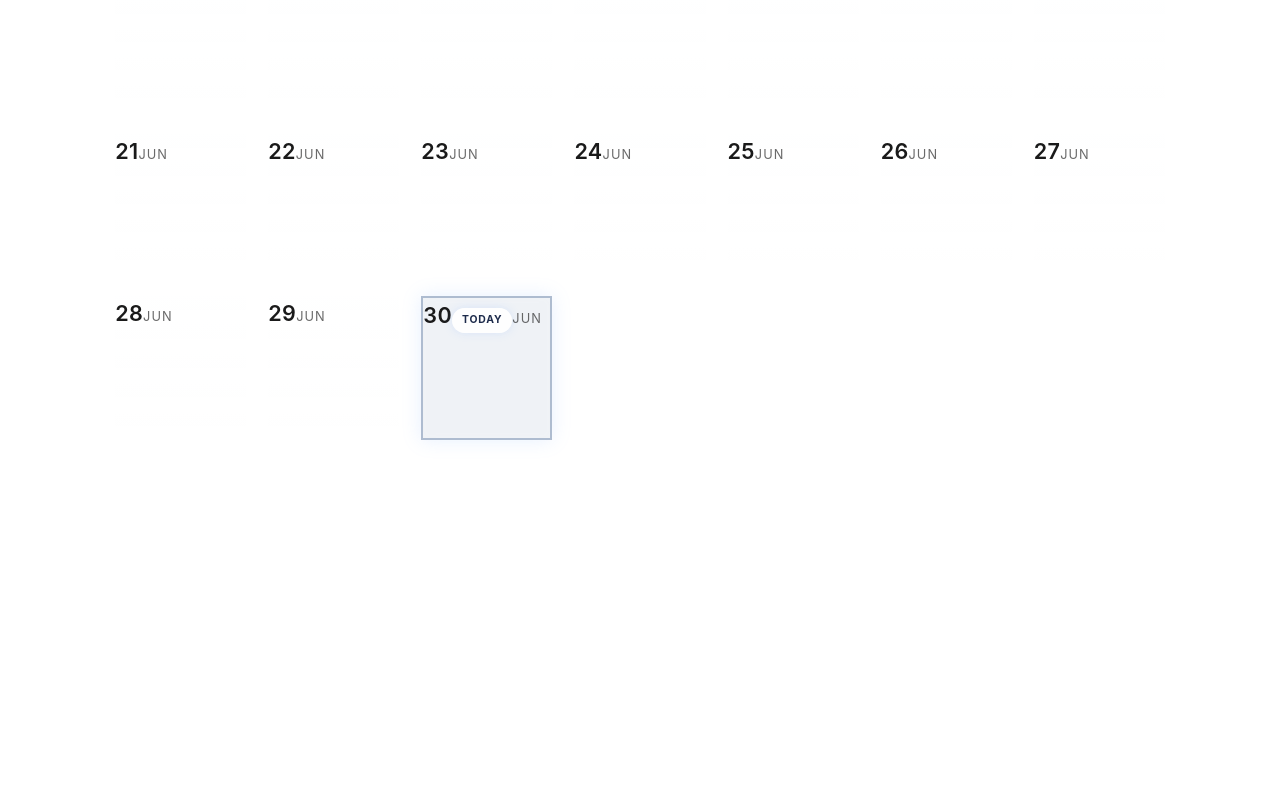
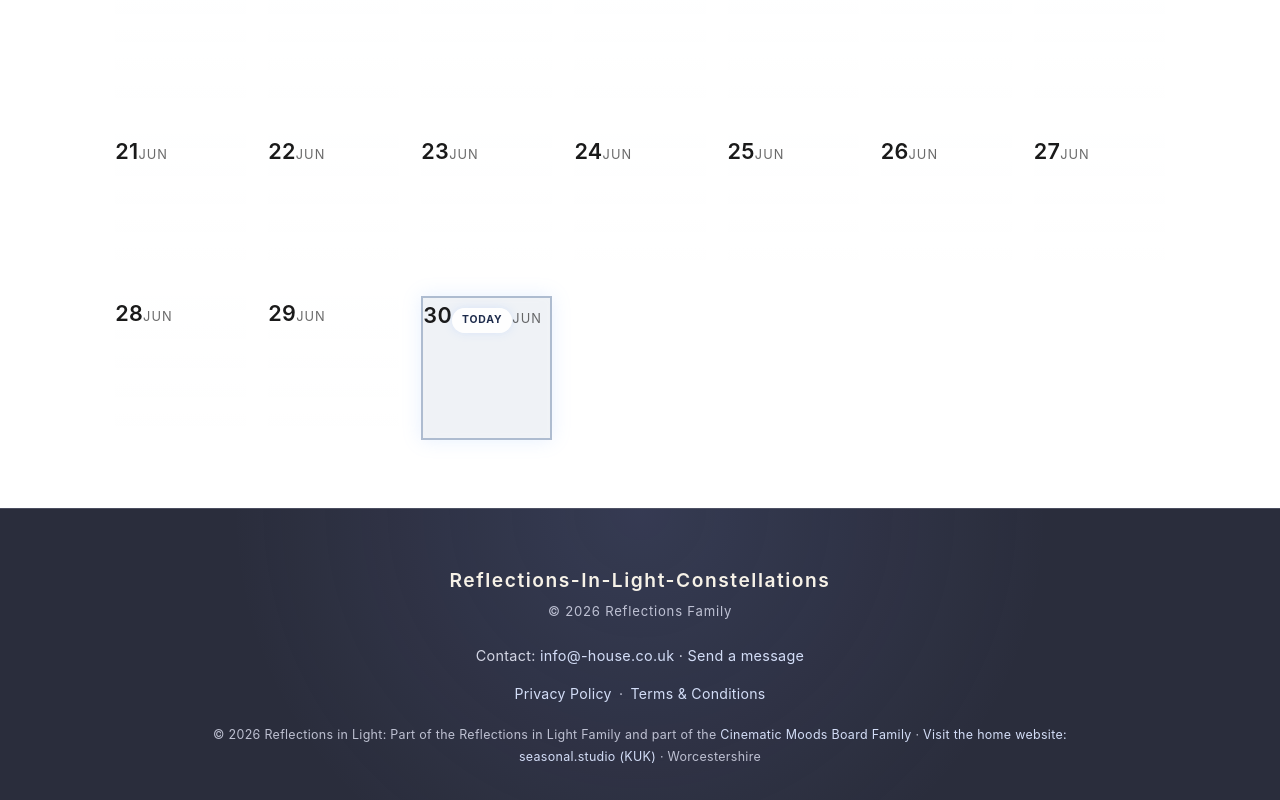
Before and after one commit to SOliv1/reflections-in-light-constellations, a React (Create React App) app in the folder apps/web/: page / in a window 1280 px wide. Shown: the part 1456-2256 px from the top of the page. Before the commit the page ends 1964 px from the top, so only its background shows below. Built offline with nearby package versions, Linux system fonts and the light colour scheme; no server answers.

Commit message:
Add global footer and correct page title

```diff
--- a/apps/web/public/index.html
+++ b/apps/web/public/index.html
@@ -24,7 +24,7 @@
       work correctly both with client-side routing and a non-root public URL.
       Learn how to configure a non-root public URL by running `npm run build`.
     -->
-    <title>Reflecions of Light App</title>
+    <title>Reflections of Light App</title>
   </head>
   <body>
     <noscript>You need to enable JavaScript to run this app.</noscript>
--- a/apps/web/src/App.js
+++ b/apps/web/src/App.js
@@ -1,6 +1,7 @@
 import React, { useState } from "react";
 import { BrowserRouter as Router } from "react-router-dom";
 import AppShell from "./components/AppShell";
+import GlobalFooter from "./components/GlobalFooter";
 import MiniOrbMenu from "./components/MiniOrbMenu";
 
 import "./App.css";
@@ -37,6 +38,8 @@ export default function App() {
         veilMode={veilMode}
         starDensity={starDensity}
       />
+
+      <GlobalFooter />
     </Router>
   );
 }
--- /dev/null
+++ b/apps/web/src/components/GlobalFooter.css
@@ -0,0 +1,100 @@
+.global-footer {
+  position: relative;
+  z-index: 3200;
+  width: 100%;
+  box-sizing: border-box;
+  padding: clamp(2rem, 5vw, 3.5rem) max(1rem, env(safe-area-inset-left)) calc(2rem + env(safe-area-inset-bottom));
+  border-top: 1px solid rgba(222, 228, 255, 0.18);
+  background:
+    radial-gradient(circle at 50% 0%, rgba(105, 119, 184, 0.18), transparent 58%),
+    rgba(8, 11, 28, 0.86);
+  color: rgba(235, 238, 255, 0.76);
+  text-align: center;
+}
+
+.global-footer__inner {
+  width: min(100%, 70rem);
+  margin: 0 auto;
+}
+
+.global-footer p,
+.global-footer address {
+  margin: 0;
+}
+
+.global-footer__title {
+  color: rgba(255, 250, 238, 0.96);
+  font-size: clamp(1rem, 2vw, 1.2rem);
+  font-weight: 600;
+  letter-spacing: 0.08em;
+}
+
+.global-footer__family {
+  margin-top: 0.35rem !important;
+  font-size: 0.82rem;
+  letter-spacing: 0.06em;
+}
+
+.global-footer__contact {
+  margin-top: 1.35rem !important;
+  color: rgba(239, 241, 255, 0.86);
+  font-size: 0.9rem;
+  font-style: normal;
+}
+
+.global-footer__links {
+  display: flex;
+  flex-wrap: wrap;
+  justify-content: center;
+  gap: 0.45rem;
+  margin-top: 1rem;
+  font-size: 0.88rem;
+}
+
+.global-footer__colophon {
+  max-width: 58rem;
+  margin: 1.15rem auto 0 !important;
+  font-size: 0.78rem;
+  line-height: 1.75;
+}
+
+.global-footer a {
+  color: rgba(219, 229, 255, 0.96);
+  text-decoration-color: rgba(195, 210, 255, 0.45);
+  text-underline-offset: 0.22em;
+  transition: color 180ms ease, text-decoration-color 180ms ease;
+}
+
+.global-footer a:hover,
+.global-footer a:focus-visible {
+  color: #fff;
+  text-decoration-color: rgba(255, 255, 255, 0.9);
+}
+
+.global-footer a:focus-visible {
+  border-radius: 3px;
+  outline: 2px solid rgba(216, 226, 255, 0.75);
+  outline-offset: 4px;
+}
+
+@media (max-width: 600px) {
+  .global-footer {
+    padding-right: 1.15rem;
+    padding-left: 1.15rem;
+  }
+
+  .global-footer__contact {
+    display: grid;
+    gap: 0.35rem;
+  }
+
+  .global-footer__contact > span[aria-hidden="true"] {
+    display: none;
+  }
+}
+
+@media (prefers-reduced-motion: reduce) {
+  .global-footer a {
+    transition: none;
+  }
+}
--- /dev/null
+++ b/apps/web/src/components/GlobalFooter.js
@@ -0,0 +1,50 @@
+import React from "react";
+import "./GlobalFooter.css";
+
+const externalProps = {
+  target: "_blank",
+  rel: "noopener noreferrer",
+};
+
+export default function GlobalFooter() {
+  return (
+    <footer className="global-footer" id="scene-footer">
+      <div className="global-footer__inner">
+        <p className="global-footer__title">Reflections-In-Light-Constellations</p>
+        <p className="global-footer__family">© 2026 Reflections Family</p>
+
+        <address className="global-footer__contact">
+          <span>Contact:</span>{" "}
+          <a href="mailto:info@-house.co.uk">info@-house.co.uk</a>
+          <span aria-hidden="true"> · </span>
+          <a href="https://seasonal.studio/studio/work-with-me" {...externalProps}>
+            Send a message
+          </a>
+        </address>
+
+        <nav className="global-footer__links" aria-label="Legal and family links">
+          <a href="https://boutique-house-production-751b.up.railway.app/legal/privacy/" {...externalProps}>
+            Privacy Policy
+          </a>
+          <span aria-hidden="true">·</span>
+          <a href="https://boutique-house-production-751b.up.railway.app/legal/terms/" {...externalProps}>
+            Terms &amp; Conditions
+          </a>
+        </nav>
+
+        <p className="global-footer__colophon">
+          © 2026 Reflections in Light: Part of the Reflections in Light Family and part of the{" "}
+          <a href="https://soliv1.github.io/moodsboard-reflections-family/#/" {...externalProps}>
+            Cinematic Moods Board Family
+          </a>
+          <span aria-hidden="true"> · </span>
+          <a href="https://seasonal.studio/" {...externalProps}>
+            Visit the home website: seasonal.studio (KUK)
+          </a>
+          <span aria-hidden="true"> · </span>
+          Worcestershire
+        </p>
+      </div>
+    </footer>
+  );
+}
--- a/apps/web/src/components/Mobile/MobileLayout.js
+++ b/apps/web/src/components/Mobile/MobileLayout.js
@@ -6,7 +6,6 @@ import Carousel from "./Carousel";
 import TodayButton from "./TodayButton";
 import CategoryTiles from "./CategoryTiles";
 import QuoteCard from "./QuoteCard";
-import Footer from "./Footer";
 import "../../styles/mobile.css";
 
 /**
@@ -87,8 +86,6 @@ export default function MobileLayout({
         />
       )}
 
-      {/* 8. Footer */}
-      <div id="scene-footer"><Footer /></div>
     </div>
   );
 }
```
Also changed, not shown: 1 other file (tests, documents, lock files or other folders).
